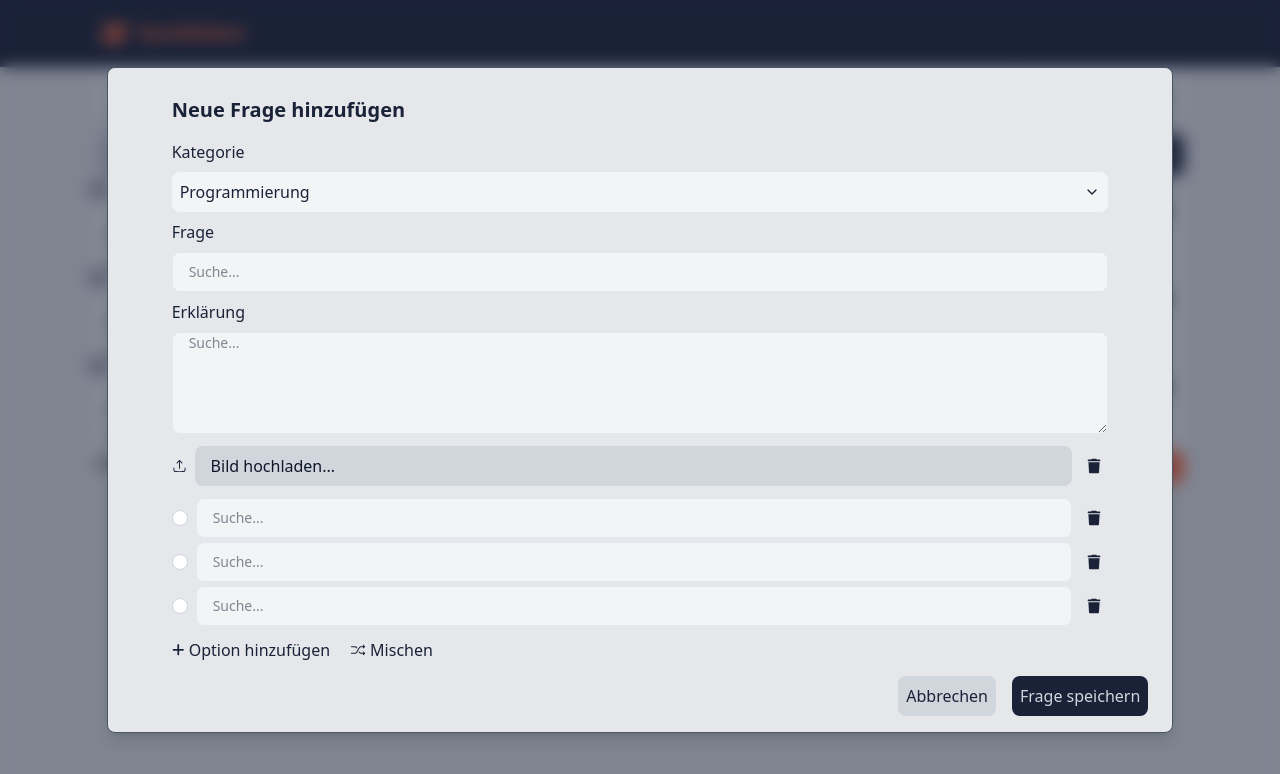
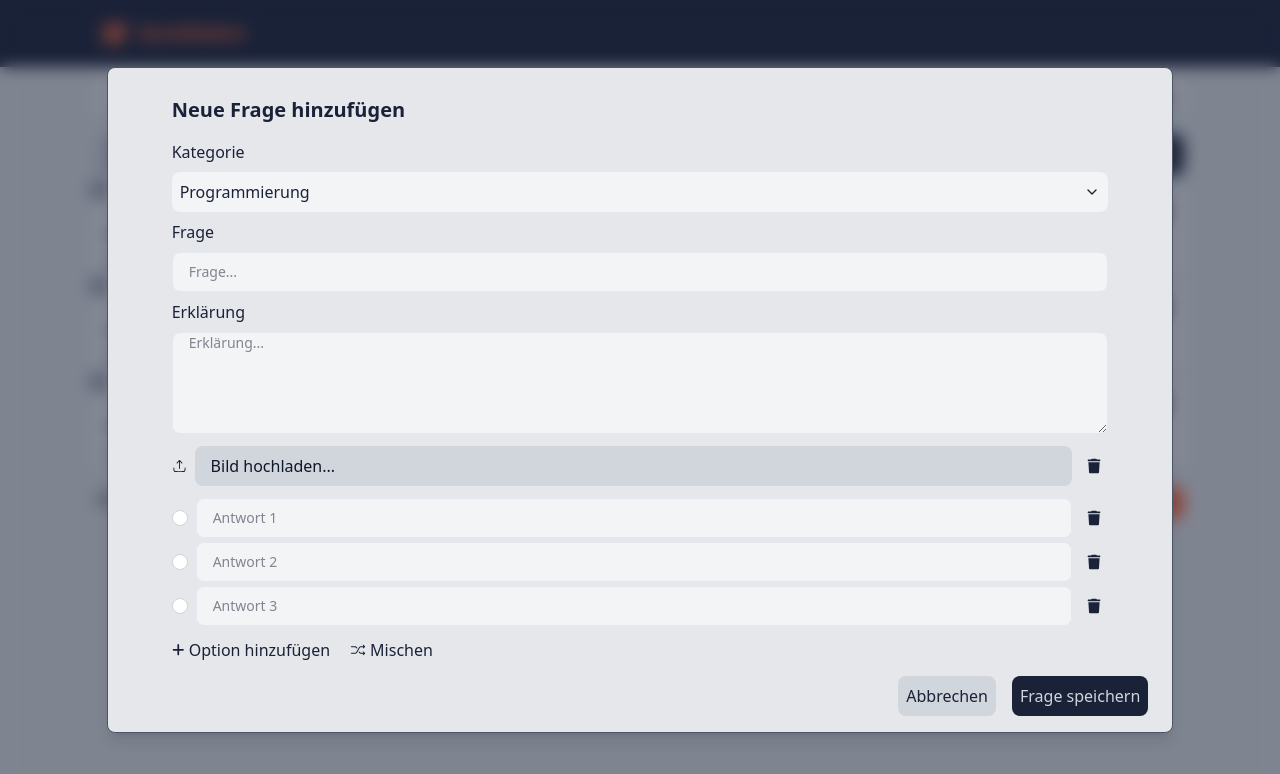
Before and after one commit to OSP-Gruppe2-MultipleChoiceTool/MCT-Frontend, a Vue app: page / in a window 1280 px wide. Both pictures are taken after a click on the button "Neue Frage". Shown: the top 774 px of the page. Built offline with nearby package versions, Linux system fonts and the light colour scheme; the HTML template or start-up script is replaced by a standard one.

Commit message:
Fix placeholder for input component

```diff
--- a/src/components/ui/input/InputCheckboxTextComponent.vue
+++ b/src/components/ui/input/InputCheckboxTextComponent.vue
@@ -5,7 +5,7 @@
       <icon-check :class="{ 'hidden': !isChecked }" />
     </span>
   </label>
-  <input-text-field-component />
+  <input-text-field-component :placeholder="props.placeholder" />
 </template>
 
 <script setup lang="ts">
@@ -13,6 +13,13 @@ import { ref } from 'vue'
 import InputTextFieldComponent from '@/components/ui/input/InputTextFieldComponent.vue'
 import IconCheck from '@/components/icons/IconCheck.vue'
 
+const props = defineProps({
+  placeholder: {
+    type: String,
+    required: true
+  }
+});
+
 const isChecked = ref<boolean>(false);
 </script>
 
--- a/src/components/ui/input/InputTextFieldComponent.vue
+++ b/src/components/ui/input/InputTextFieldComponent.vue
@@ -1,14 +1,14 @@
 <template>
   <input
     v-if="!props.isTextArea"
-    placeholder="Suche..."
+    :placeholder="props.placeholder"
     class="block w-full text-sm h-10 px-4 text-slate-900 bg-gray-100 dark:bg-gray-300 rounded-[8px] border border-slate-200 appearance-none focus:outline-none
     -500 overflow-ellipsis overflow-hidden text-nowrap"
     type="text"
   />
   <textarea
     v-if="props.isTextArea"
-    placeholder="Suche..."
+    :placeholder="props.placeholder"
     :rows="5"
     class="block w-full text-sm h-full px-4 text-slate-900 bg-gray-100 dark:bg-gray-300 rounded-[8px] border border-slate-200 appearance-none focus:outline-none
     -500 overflow-ellipsis overflow-hidden text-nowrap"
@@ -22,6 +22,11 @@ const props = defineProps({
     type: Boolean,
     default: false,
     required: false
+  },
+  placeholder: {
+    type: String,
+    default: 'Suche...',
+    required: false
   }
 });
 </script>
--- a/src/components/ui/modal/ModalCreateQuestionComponent.vue
+++ b/src/components/ui/modal/ModalCreateQuestionComponent.vue
@@ -12,10 +12,10 @@
         </div>
         <div class="flex flex-col gap-y-2">
           <span>Frage</span>
-          <input-text-field-component class="" />
+          <input-text-field-component placeholder="Frage..." />
         </div>
         <label for="explanation">Erklärung</label>
-        <input-text-field-component class="h-50" :is-text-area="true" />
+        <input-text-field-component class="h-50" :is-text-area="true" placeholder="Erklärung..." />
       </div>
       <div class="flex justify-between items-center gap-x-2">
         <icon-upload />
@@ -27,7 +27,7 @@
       </div>
       <div class="flex flex-col gap-y-1">
         <div v-for="n in 3" :key="n" class="flex items-center gap-x-2">
-          <input-checkbox-text-component />
+          <input-checkbox-text-component :placeholder="'Antwort '+ n" />
           <icon-trash-bin class="hover:text-main-orange cursor-pointer" />
         </div>
       </div>
--- a/src/views/QuestionListingView.vue
+++ b/src/views/QuestionListingView.vue
@@ -41,7 +41,7 @@
       </div>
     </div>
 
-    <div>
+    <div class="flex flex-col gap-y-2 pb-5">
       <question-list-item-component
         class="my-2"
         v-for="question in questionStore.getQuestions()"
```
